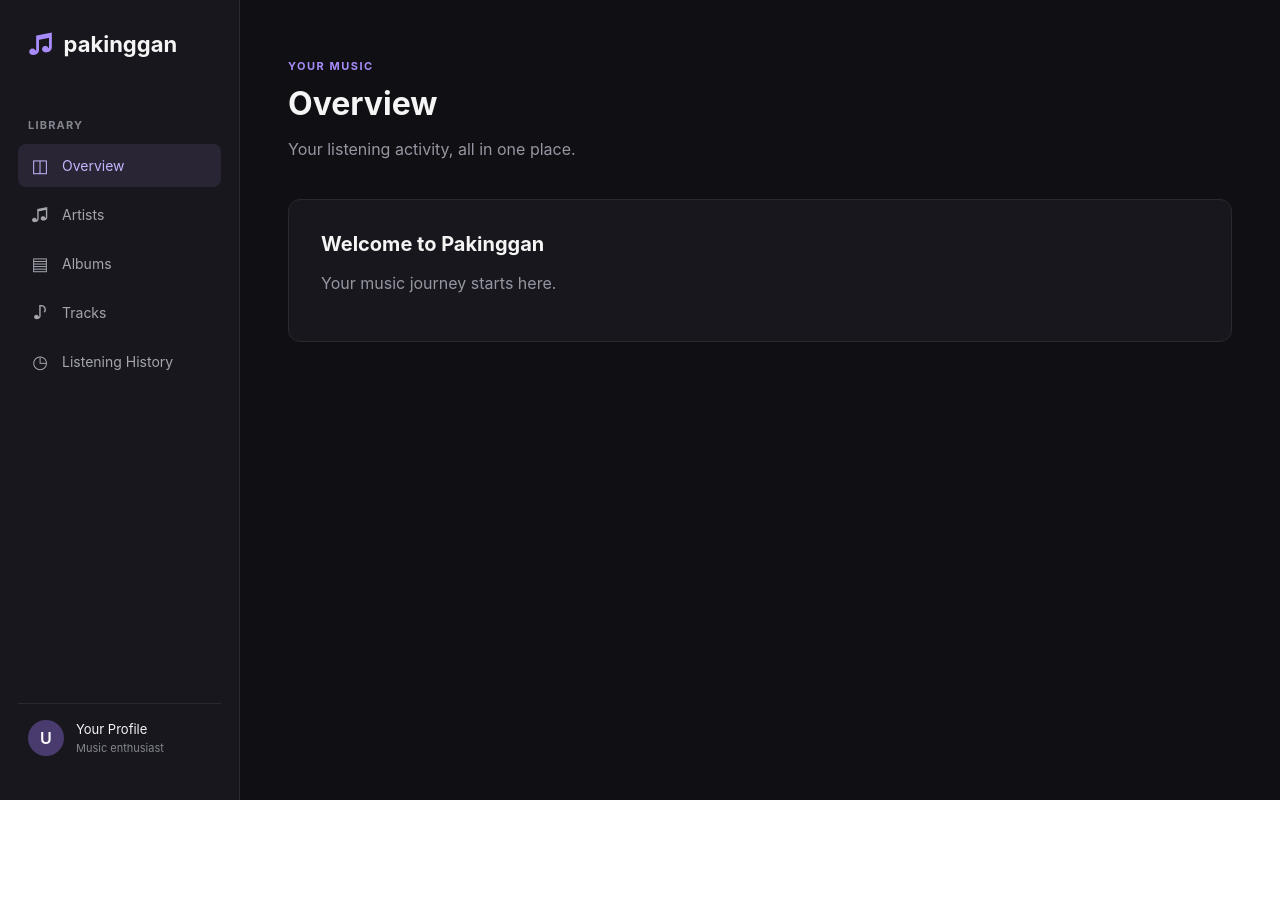
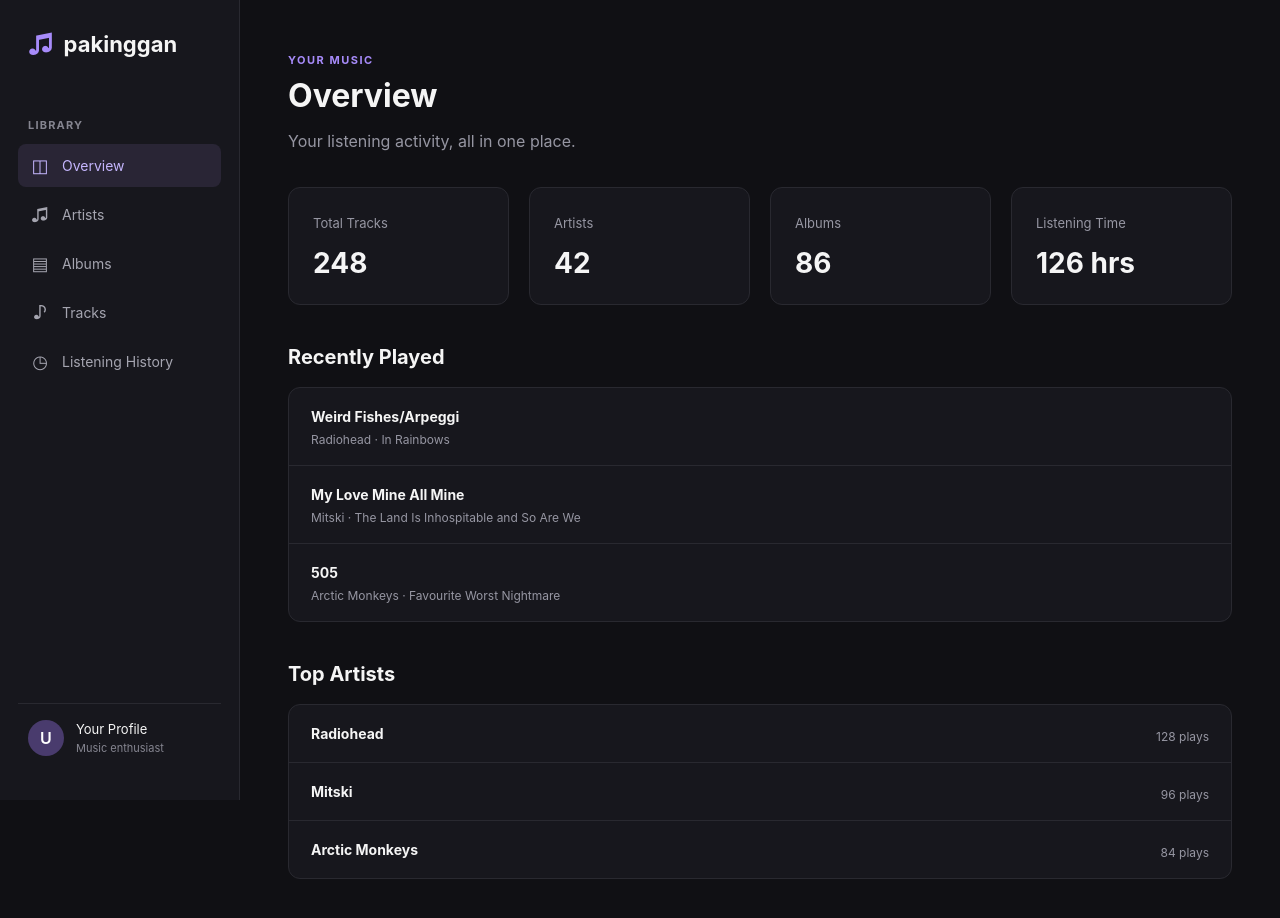
Before and after one commit to BitPingu/pakinggan, a React (Vite) app in the folder client/: page /artists in a window 1280 px wide. Shown: the top 918 px of the page. Before the commit the page ends 800 px from the top, so only its background shows below. Built offline with nearby package versions, Linux system fonts and the light colour scheme.

Commit message:
add initial dashboard layout

```diff
--- a/client/src/App.css
+++ b/client/src/App.css
@@ -149,3 +149,92 @@
   margin-top: 0;
   font-size: 20px;
 }
+
+/* Dashboard statistics */
+
+.dashboard-stats {
+  display: grid;
+  grid-template-columns: repeat(4, minmax(0, 1fr));
+  gap: 20px;
+  margin-top: 36px;
+}
+
+.stat-card {
+  padding: 24px;
+  border: 1px solid #292930;
+  border-radius: 12px;
+  background: #17171d;
+}
+
+.stat-card span {
+  color: #9696a2;
+  font-size: 13px;
+}
+
+.stat-card h2 {
+  margin: 14px 0 0;
+  font-size: 28px;
+  font-weight: 700;
+}
+
+/* Dashboard sections */
+
+.dashboard-section {
+  margin-top: 40px;
+}
+
+.dashboard-section h2 {
+  margin-bottom: 18px;
+  font-size: 20px;
+}
+
+/* Dashboard lists */
+
+.dashboard-list {
+  overflow: hidden;
+  border: 1px solid #292930;
+  border-radius: 12px;
+  background: #17171d;
+}
+
+.dashboard-list-item {
+  display: flex;
+  align-items: center;
+  justify-content: space-between;
+  gap: 16px;
+  padding: 18px 22px;
+  border-bottom: 1px solid #292930;
+}
+
+.dashboard-list-item:last-child {
+  border-bottom: none;
+}
+
+.dashboard-list-item strong {
+  font-size: 14px;
+}
+
+.dashboard-list-item p,
+.dashboard-list-item > span {
+  margin: 6px 0 0;
+  color: #9696a2;
+  font-size: 12px;
+}
+
+/* Responsive layout */
+
+@media (max-width: 1000px) {
+  .dashboard-stats {
+    grid-template-columns: repeat(2, minmax(0, 1fr));
+  }
+}
+
+@media (max-width: 600px) {
+  .main-content {
+    padding: 28px 20px;
+  }
+
+  .dashboard-stats {
+    grid-template-columns: 1fr;
+  }
+}
--- a/client/src/App.tsx
+++ b/client/src/App.tsx
@@ -1,24 +1,12 @@
 
 import AppLayout from './components/layout/AppLayout'
+import DashboardPage from './pages/DashboardPage'
 import './App.css'
 
 function App() {
   return (
     <AppLayout>
-      <header className="page-header">
-        <div>
-          <p className="page-eyebrow">YOUR MUSIC</p>
-          <h1>Overview</h1>
-          <p className="page-description">
-            Your listening activity, all in one place.
-          </p>
-        </div>
-      </header>
-
-      <section className="dashboard-placeholder">
-        <h2>Welcome to Pakinggan</h2>
-        <p>Your music journey starts here.</p>
-      </section>
+      <DashboardPage />
     </AppLayout>
   )
 }
--- /dev/null
+++ b/client/src/pages/DashboardPage.tsx
@@ -0,0 +1,78 @@
+
+const recentlyPlayed = [
+  { title: 'Weird Fishes/Arpeggi', artist: 'Radiohead', album: 'In Rainbows' },
+  { title: 'My Love Mine All Mine', artist: 'Mitski', album: 'The Land Is Inhospitable and So Are We' },
+  { title: '505', artist: 'Arctic Monkeys', album: 'Favourite Worst Nightmare' },
+]
+
+const topArtists = [
+  { name: 'Radiohead', plays: 128 },
+  { name: 'Mitski', plays: 96 },
+  { name: 'Arctic Monkeys', plays: 84 },
+]
+
+function DashboardPage() {
+  return (
+    <>
+      <header className="page-header">
+        <span className="page-eyebrow">YOUR MUSIC</span>
+        <h1>Overview</h1>
+        <p className="page-description">
+          Your listening activity, all in one place.
+        </p>
+      </header>
+
+      <section className="dashboard-stats">
+        <div className="stat-card">
+          <span>Total Tracks</span>
+          <h2>248</h2>
+        </div>
+
+        <div className="stat-card">
+          <span>Artists</span>
+          <h2>42</h2>
+        </div>
+
+        <div className="stat-card">
+          <span>Albums</span>
+          <h2>86</h2>
+        </div>
+
+        <div className="stat-card">
+          <span>Listening Time</span>
+          <h2>126 hrs</h2>
+        </div>
+      </section>
+
+      <section className="dashboard-section">
+        <h2>Recently Played</h2>
+
+        <div className="dashboard-list">
+          {recentlyPlayed.map((track) => (
+            <div className="dashboard-list-item" key={track.title}>
+              <div>
+                <strong>{track.title}</strong>
+                <p>{track.artist} · {track.album}</p>
+              </div>
+            </div>
+          ))}
+        </div>
+      </section>
+
+      <section className="dashboard-section">
+        <h2>Top Artists</h2>
+
+        <div className="dashboard-list">
+          {topArtists.map((artist) => (
+            <div className="dashboard-list-item" key={artist.name}>
+              <strong>{artist.name}</strong>
+              <span>{artist.plays} plays</span>
+            </div>
+          ))}
+        </div>
+      </section>
+    </>
+  )
+}
+
+export default DashboardPage
```
